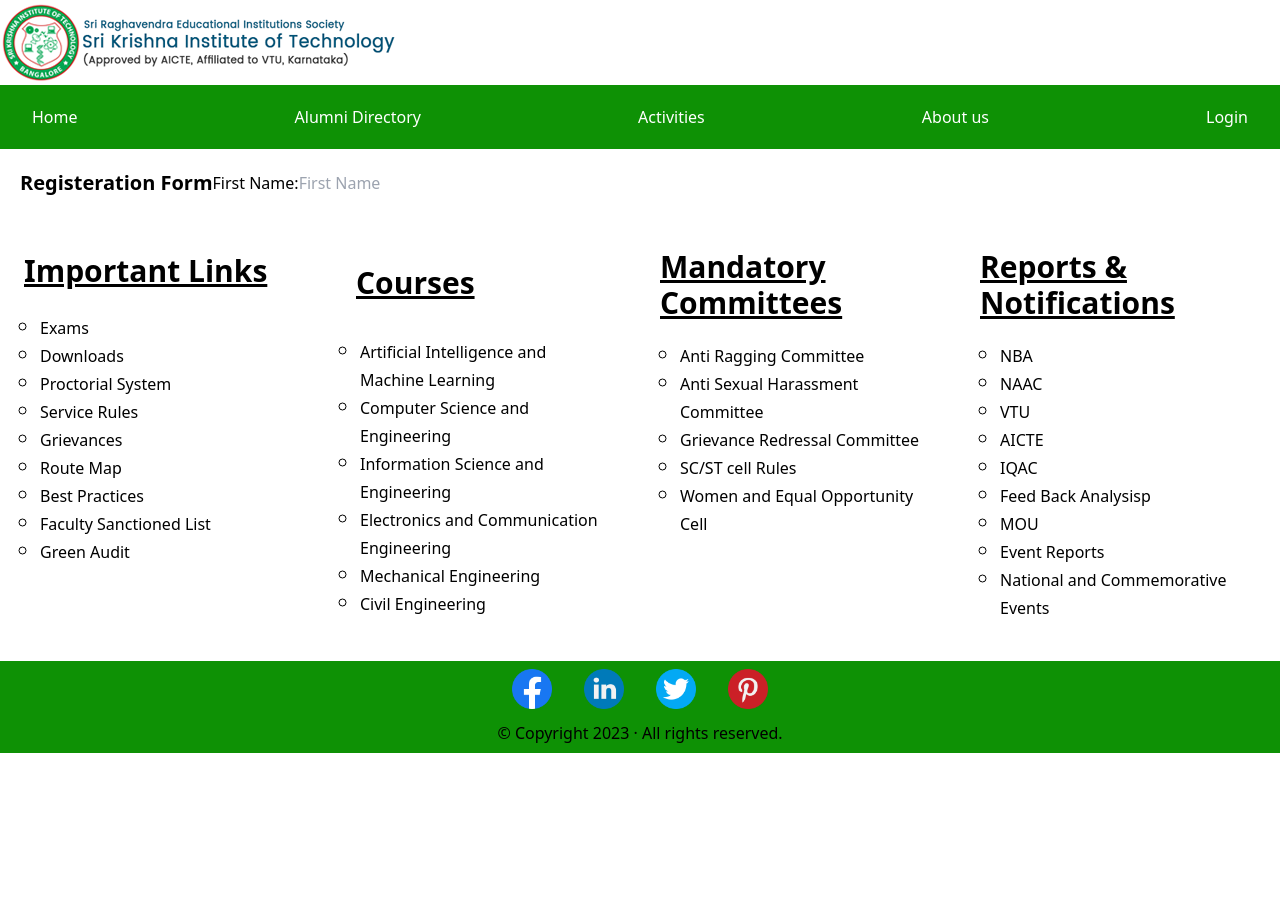
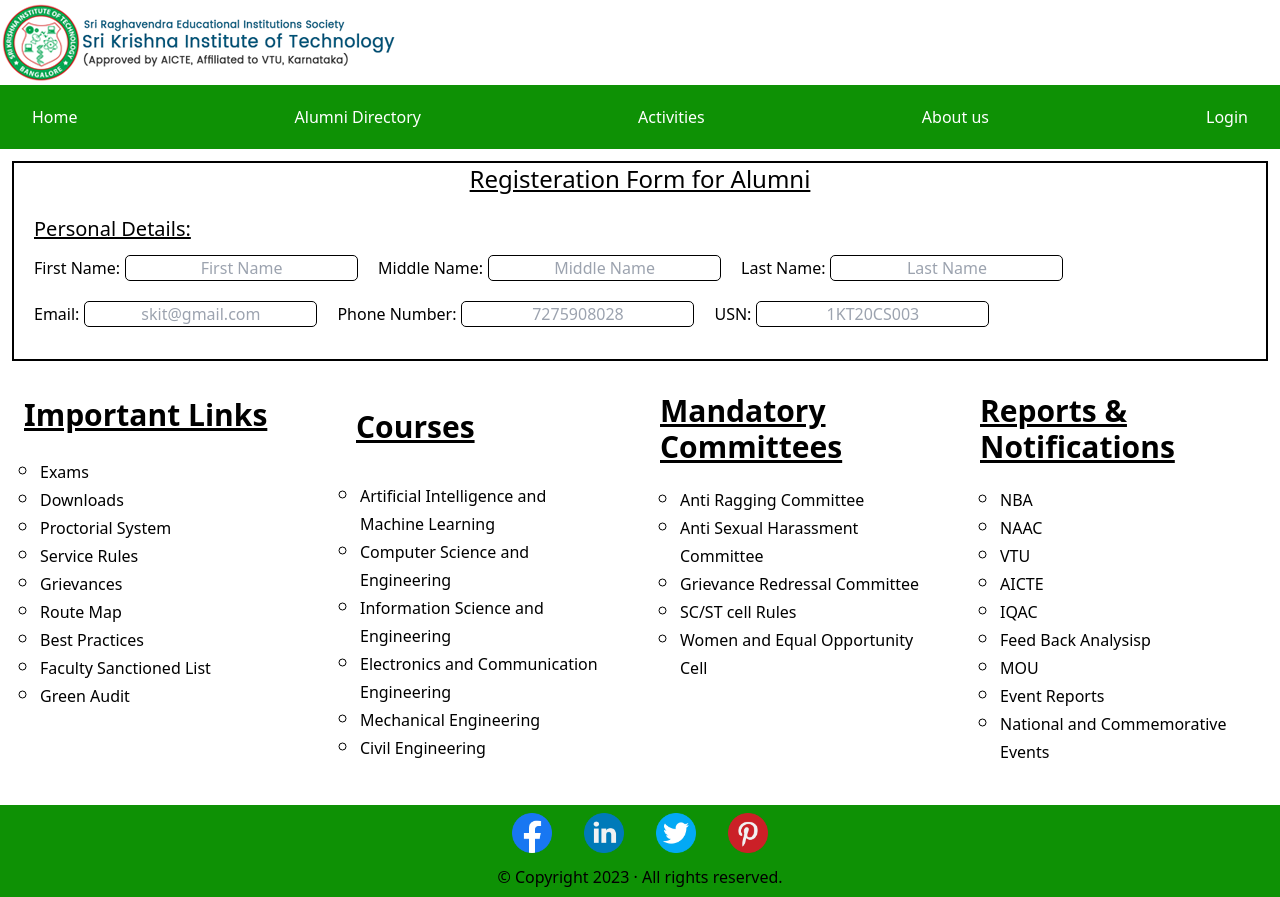
Before and after one commit to bardank/alumni-connect, a Next.js app: page /registeration in a window 1280 px wide. Before the commit the page ends 800 px from the top, so only its background shows below. Built offline with nearby package versions, Linux system fonts and the light colour scheme.

Commit message:
initial registration page layout added

```diff
--- a/src/pages/registeration.js
+++ b/src/pages/registeration.js
@@ -5,19 +5,72 @@ export default function Home() {
   return (
     <div>
       <Navbar />
+      <div className="border-black border-2 m-3">
+        <h4 className="text-center text-2xl underline">
+          Registeration Form for Alumni
+        </h4>
+        <form class="flex flex-col  md:items-center m-5 pb-3 gap-5 ">
           <div>
-        <form class="flex flex-col md:flex-row md:items-center m-5 pb-3">
-          <legend className="text-xl text-black font-semibold">
-            Registeration Form
-          </legend>
-          <div>
+            <h5 className="text-xl pb-3 underline">Personal Details:</h5>
+            <div className="flex flex-col md:flex-row md:flex-wrap  gap-5 gird grid-rows-3 justify-content-left ">
+              <div class="w-full md:w-auto">
                 <label for="firstName">First Name:</label>
                 <input
                   type="text"
                   id="firstName"
                   name="fname"
                   placeholder="First Name"
+                  required
                 />
+              </div>
+              <div class="w-full md:w-auto">
+                <label for="middleName">Middle Name:</label>
+                <input
+                  type="text"
+                  id="middleName"
+                  name="mname"
+                  placeholder="Middle Name"
+                />
+              </div>
+              <div class="w-full md:w-auto">
+                <label for="lastName">Last Name:</label>
+                <input
+                  type="text"
+                  id="lastName"
+                  name="lname"
+                  placeholder="Last Name"
+                />
+              </div>
+              <div class="w-full md:w-auto">
+                <label for="email">Email:</label>
+                <input
+                  type="email"
+                  id="email"
+                  name="email"
+                  placeholder="skit@gmail.com"
+                  required
+                />
+              </div>
+              <div class="w-full md:w-auto">
+                <label for="phone">Phone Number:</label>
+                <input
+                  type="tel"
+                  id="phone"
+                  name="phone"
+                  placeholder="7275908028"
+                  required
+                />
+              </div>
+              <div class="w-full md:w-auto">
+                <label for="usn">USN:</label>
+                <input
+                  type="text"
+                  id="usn"
+                  name="usn"
+                  placeholder="1KT20CS003"
+                />
+              </div>
+            </div>
           </div>
         </form>
       </div>
--- a/src/styles/globals.css
+++ b/src/styles/globals.css
@@ -37,3 +37,16 @@ body {
 .list-style {
   list-style: circle;
 }
+input {
+  border: 1.5px solid black;
+  text-align: center;
+  margin-left: 5px;
+  border-radius: 5px;
+  gap: 3px;
+}
+input:hover {
+  background-color: antiquewhite;
+  border: 2px solid slateblue;
+  border-color: blue;
+  border-radius: 7px;
+}
```
Lines whose indentation alone changed are shown as unchanged.
